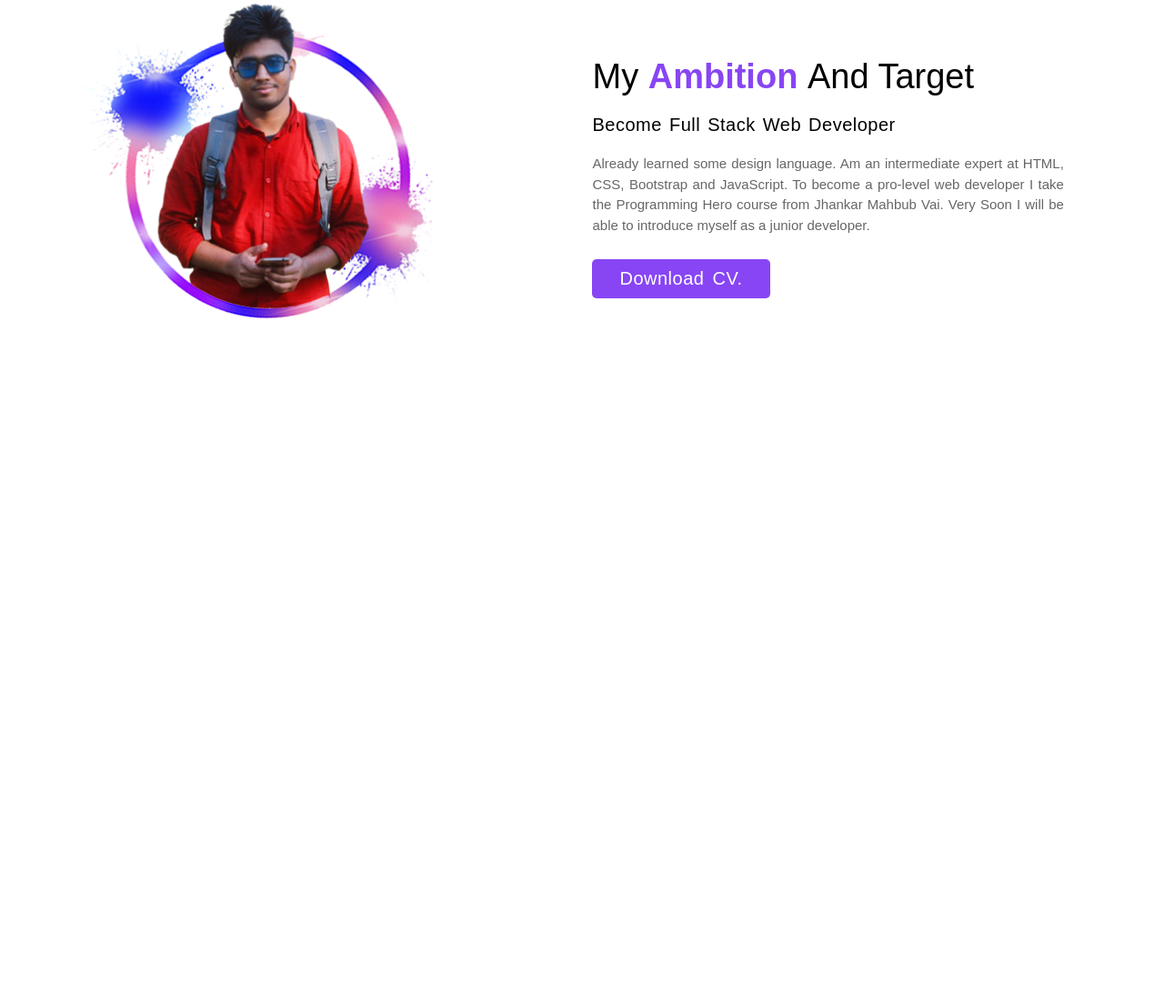
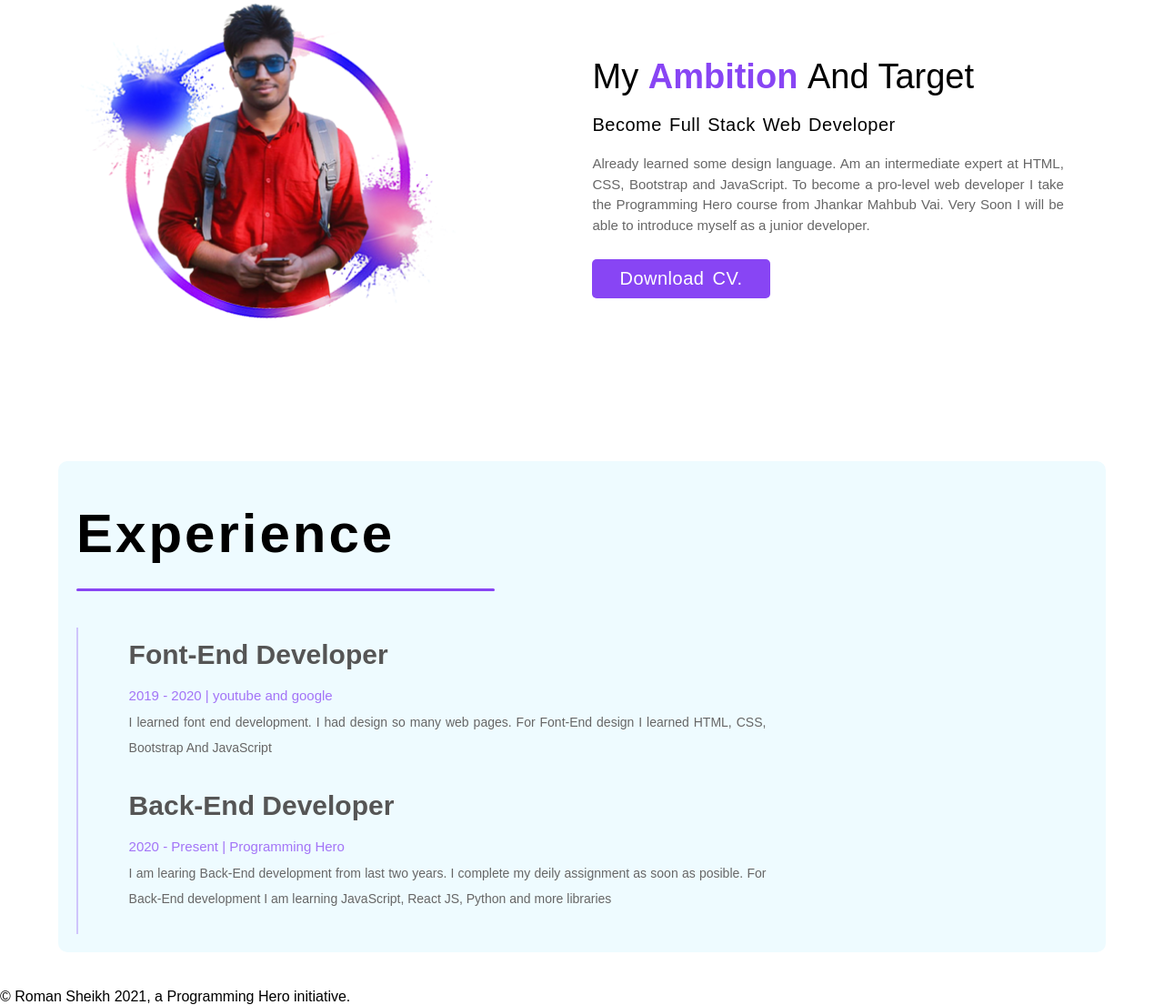
Before and after one commit to RomanSheikh99/PHWC-module4-portfolio, a plain HTML site: page index.html in a window 1280 px wide. Shown: the part 362-1467 px from the top of the page at 91% size. Before the commit the page ends 800 px from the top, so only its background shows below. Drawn offline with Linux system fonts and the light colour scheme.

Commit message:
done the page

```diff
--- a/index.html
+++ b/index.html
@@ -40,6 +40,31 @@
             </div>
         </div>
     </section>
+    <section class="exp">
+        <div class="container">
+            <div class="cap">
+                <div class="title">
+                    <h1>Experience</h1>
+                    <div class="underline"></div>
+                </div>
+                <div class="exp-sec">
+                    <div class="exp-box">
+                        <h2>Font-End Developer</h2>
+                        <span>2019 - 2020 | youtube and google</span>
+                        <p> I learned font end development. I had design so many web pages. For Font-End design I learned HTML, CSS, Bootstrap And JavaScript</p>
+                    </div>
+                    <div class="exp-box">
+                        <h2>Back-End Developer</h2>
+                        <span>2020 - Present | Programming Hero</span>
+                        <p> I am learing Back-End development from last two years. I complete my deily assignment as soon as posible. For Back-End development I am learning JavaScript, React JS, Python and more libraries</p>
+                    </div>
+                </div>
+            </div>
+        </div>
+    </section>
+    <footer>
+        <p>© Roman Sheikh 2021, a Programming Hero initiative.</p>
+    </footer>
 
 </body>
 </html>
--- a/style.css
+++ b/style.css
@@ -85,3 +85,57 @@
 .dream-txt h1{
     margin-top: 60px;
 }
+.exp{
+    margin-top: 150px;
+    padding-bottom: 40px;
+}
+.title{
+
+text-align: justify;
+
+font-size: 40px;
+
+letter-spacing: 3px;
+
+line-height: 2;
+
+margin-bottom: 40px;
+}
+.underline{
+    width: 460px;
+    height: 3px;
+    background: #8845F4;
+    border-radius: 4px;
+    margin-bottom: 20px;
+}
+.exp-sec{
+    border-left: 2px solid #8845f44d;
+    width: 100%;
+    padding-bottom: 5px;
+}
+.exp-box{
+    width: 90%;
+    margin: 20px auto;
+}
+.exp-box h2{
+    font-size: 30px;
+    color: #555;
+    line-height: 2;
+}
+.exp-box span{
+    color: #8845f4bd;
+    line-height: 2;
+    font-size: 15px;
+}
+.exp-box p{
+    text-align: justify;
+    color: #666;
+    font-size: 14px;
+    line-height: 2;
+    padding-right: 300px;
+}
+.cap{
+    background: #EEFBFF;
+    border-radius: 10px;
+    padding: 20px;
+}
```
